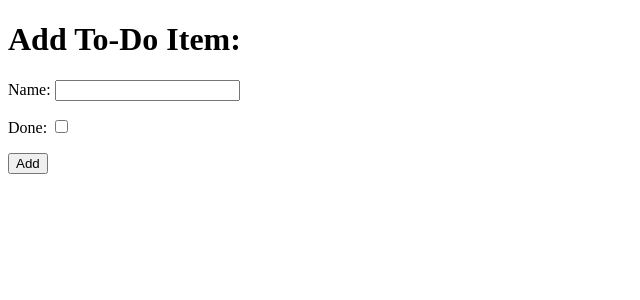
After one commit to Retr01234/hello_django, a Django app: page /add in a window 1280 px wide. The commit adds this page. Shown: the top 300 px of the page, without its empty margins (0-640 px from the left). Run offline with Django 3.2, Linux system fonts and the light colour scheme.

Commit message:
feature: create data

```diff
--- /dev/null
+++ b/crud/templates/crud/add_item.html
@@ -0,0 +1,35 @@
+<!DOCTYPE html>
+<html lang="en">
+  <head>
+    <meta charset="UTF-8" />
+    <meta http-equiv="X-UA-Compatible" content="IE=edge" />
+    <meta name="viewport" content="width=device-width, initial-scale=1.0" />
+    <title>Django App</title>
+  </head>
+
+  <body>
+    <h1>Add To-Do Item:</h1>
+    <form method="POST" action="add">
+      {% csrf_token %}
+      <div>
+        <p>
+          <label for="id_name">Name:</label>
+          <input type="text" name="item_name" id="id_name" />
+        </p>
+      </div>
+
+      <div>
+        <p>
+          <label for="id_done">Done:</label>
+          <input type="checkbox" name="done" id="id_done" />
+        </p>
+      </div>
+
+      <div>
+        <p>
+          <button type="submit">Add</button>
+        </p>
+      </div>
+    </form>
+  </body>
+</html>
--- a/crud/views.py
+++ b/crud/views.py
@@ -1,4 +1,4 @@
-from django.shortcuts import render
+from django.shortcuts import render, redirect
 from .models import Item
 
 # Create your views here.
@@ -11,3 +11,13 @@ def get_todo_items(request):
         'items': items
     }
     return render(request, 'crud/crud_app.html', context)
+
+
+def add_item(request):
+    if request.method == 'POST':
+        name = request.POST.get('item_name')
+        done = 'done' in request.POST
+        Item.objects.create(name=name, done=done)
+
+        return redirect('get_todo_items')
+    return render(request, 'crud/add_item.html')
--- a/django_crud/urls.py
+++ b/django_crud/urls.py
@@ -15,9 +15,10 @@ Including another URLconf
 """
 from django.contrib import admin
 from django.urls import path
-from crud.views import get_todo_items
+from crud.views import get_todo_items, add_item
 
 urlpatterns = [
     path('admin/', admin.site.urls),
-    path('', get_todo_items, name='get_todo_items')
+    path('', get_todo_items, name='get_todo_items'),
+    path('add', add_item, name='add')
 ]
```
Also changed, not shown: crud/templates/crud/crud_app.html (+7 -3 lines), db.sqlite3.
